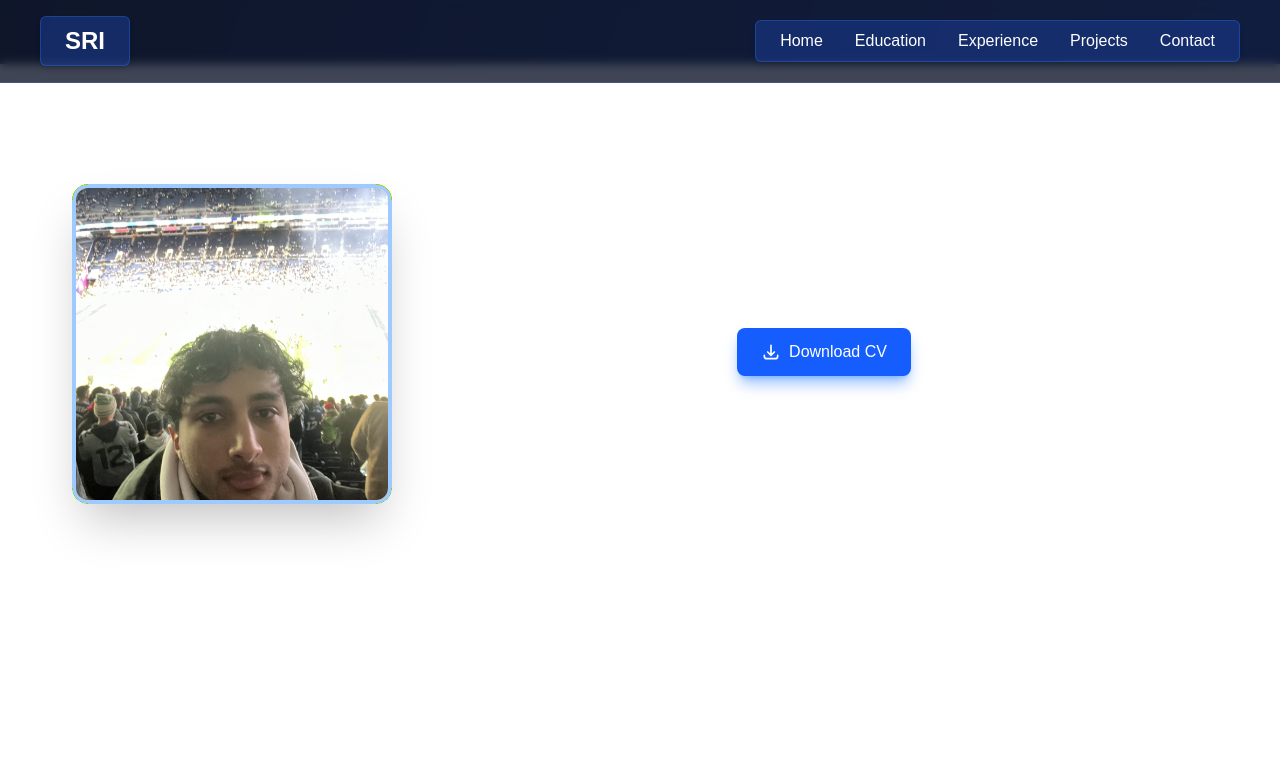
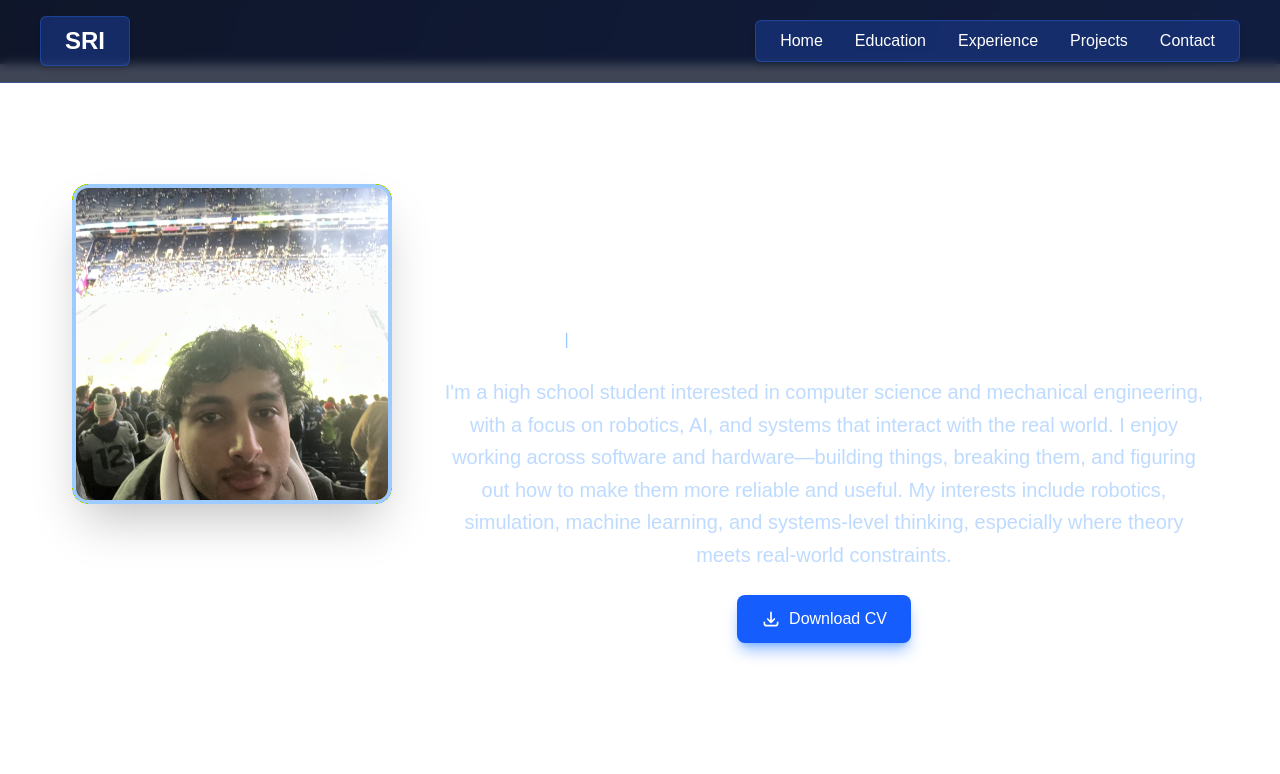
Before and after one commit to rngkrshn/My-website, a Next.js app: page / in a window 1280 px wide. Shown: the top 774 px of the page. Built offline with nearby package versions, Linux system fonts and the light colour scheme.

Commit message:
Re-add LinkedIn and GitHub links, add personal description

```diff
--- a/src/app/page.tsx
+++ b/src/app/page.tsx
@@ -54,9 +54,39 @@
               {/* Content Wrapping Around Image */}
               <div className="flex-1 space-y-6">
                 <div>
-                  <h1 className="text-4xl sm:text-5xl lg:text-6xl font-bold mb-6 text-white">
+                  <h1 className="text-4xl sm:text-5xl lg:text-6xl font-bold mb-4 text-white">
                     SRIRANGAN KRISHNASWAMY
                   </h1>
+                  <div className="flex flex-wrap gap-4 mb-4 items-center">
+                    <a
+                      href="https://www.linkedin.com/in/srirangan-krishnaswamy"
+                      target="_blank"
+                      rel="noopener noreferrer"
+                      className="flex items-center gap-2 text-white hover:text-blue-400 transition-colors duration-300 p-2 rounded-lg hover:bg-blue-900/30"
+                      aria-label="LinkedIn"
+                    >
+                      <svg className="w-6 h-6" fill="currentColor" viewBox="0 0 24 24" xmlns="http://www.w3.org/2000/svg">
+                        <path d="M20.447 20.452h-3.554v-5.569c0-1.328-.027-3.037-1.852-3.037-1.853 0-2.136 1.445-2.136 2.939v5.667H9.351V9h3.414v1.561h.046c.477-.9 1.637-1.85 3.37-1.85 3.601 0 4.267 2.37 4.267 5.455v6.286zM5.337 7.433c-1.144 0-2.063-.926-2.063-2.065 0-1.138.92-2.063 2.063-2.063 1.14 0 2.064.925 2.064 2.063 0 1.139-.925 2.065-2.064 2.065zm1.782 13.019H3.555V9h3.564v11.452zM22.225 0H1.771C.792 0 0 .774 0 1.729v20.542C0 23.227.792 24 1.771 24h20.451C23.2 24 24 23.227 24 22.271V1.729C24 .774 23.2 0 22.222 0h.003z"/>
+                      </svg>
+                      <span className="text-sm sm:text-base">LinkedIn</span>
+                    </a>
+                    <span className="text-blue-400/60">|</span>
+                    <a
+                      href="https://github.com/rngkrshn"
+                      target="_blank"
+                      rel="noopener noreferrer"
+                      className="flex items-center gap-2 text-white hover:text-blue-400 transition-colors duration-300 p-2 rounded-lg hover:bg-blue-900/30"
+                      aria-label="GitHub"
+                    >
+                      <svg className="w-6 h-6" fill="currentColor" viewBox="0 0 24 24" xmlns="http://www.w3.org/2000/svg">
+                        <path d="M12 0c-6.626 0-12 5.373-12 12 0 5.302 3.438 9.8 8.207 11.387.599.111.793-.261.793-.577v-2.234c-3.338.726-4.033-1.416-4.033-1.416-.546-1.387-1.333-1.756-1.333-1.756-1.089-.745.083-.729.083-.729 1.205.084 1.839 1.237 1.839 1.237 1.07 1.834 2.807 1.304 3.492.997.107-.775.418-1.305.762-1.604-2.665-.305-5.467-1.334-5.467-5.931 0-1.311.469-2.381 1.236-3.221-.124-.303-.535-1.524.117-3.176 0 0 1.008-.322 3.301 1.23.957-.266 1.983-.399 3.003-.404 1.02.005 2.047.138 3.006.404 2.291-1.552 3.297-1.23 3.297-1.23.653 1.653.242 2.874.118 3.176.77.84 1.235 1.911 1.235 3.221 0 4.609-2.807 5.624-5.479 5.921.43.372.823 1.102.823 2.222v3.293c0 .319.192.694.801.576 4.765-1.589 8.199-6.086 8.199-11.386 0-6.627-5.373-12-12-12z"/>
+                      </svg>
+                      <span className="text-sm sm:text-base">GitHub</span>
+                    </a>
+                  </div>
+                  <p className="text-lg sm:text-xl text-blue-200 mb-6 leading-relaxed">
+                    I'm a high school student interested in computer science and mechanical engineering, with a focus on robotics, AI, and systems that interact with the real world. I enjoy working across software and hardware—building things, breaking them, and figuring out how to make them more reliable and useful. My interests include robotics, simulation, machine learning, and systems-level thinking, especially where theory meets real-world constraints.
+                  </p>
                   <a
                     href="/Ranga%20Resume%20%283%29%20%281%29%20%281%29%20%281%29.pdf"
                     download="Srirangan_Krishnaswamy_Resume.pdf"
```
